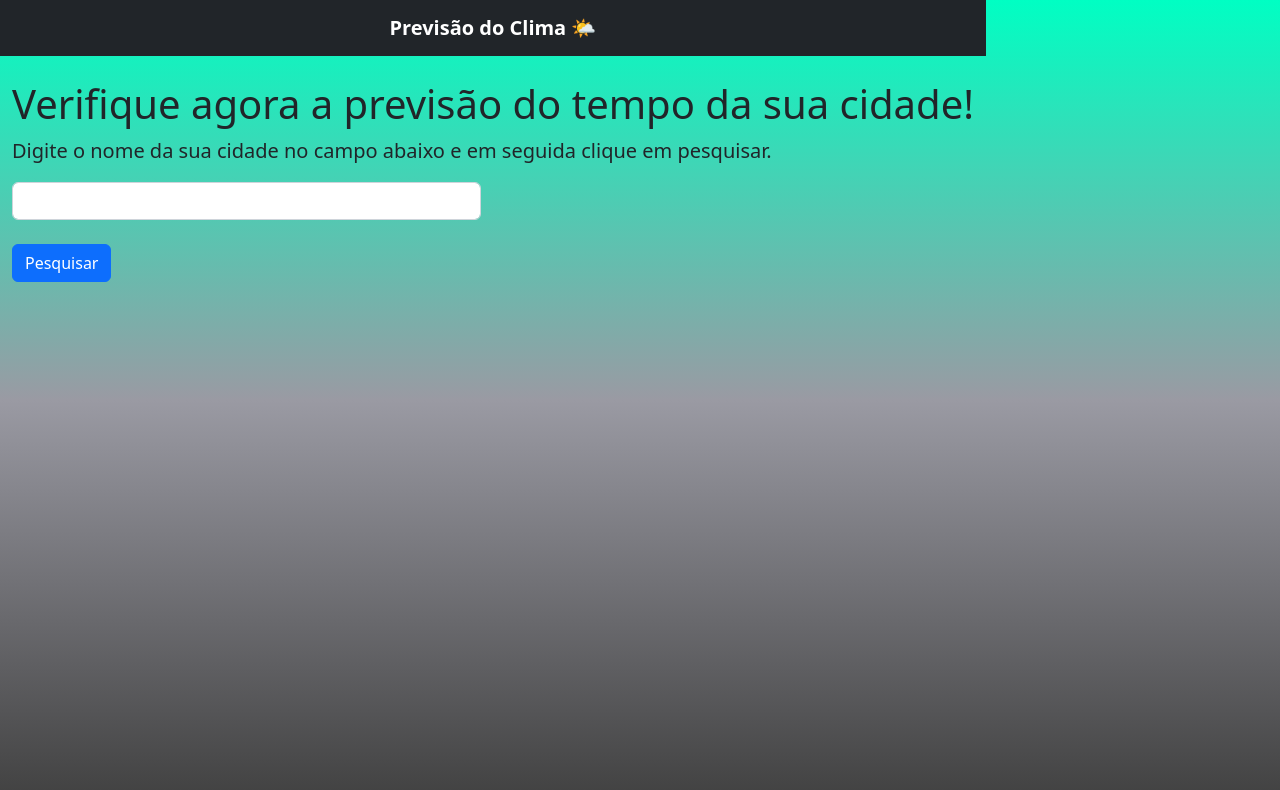
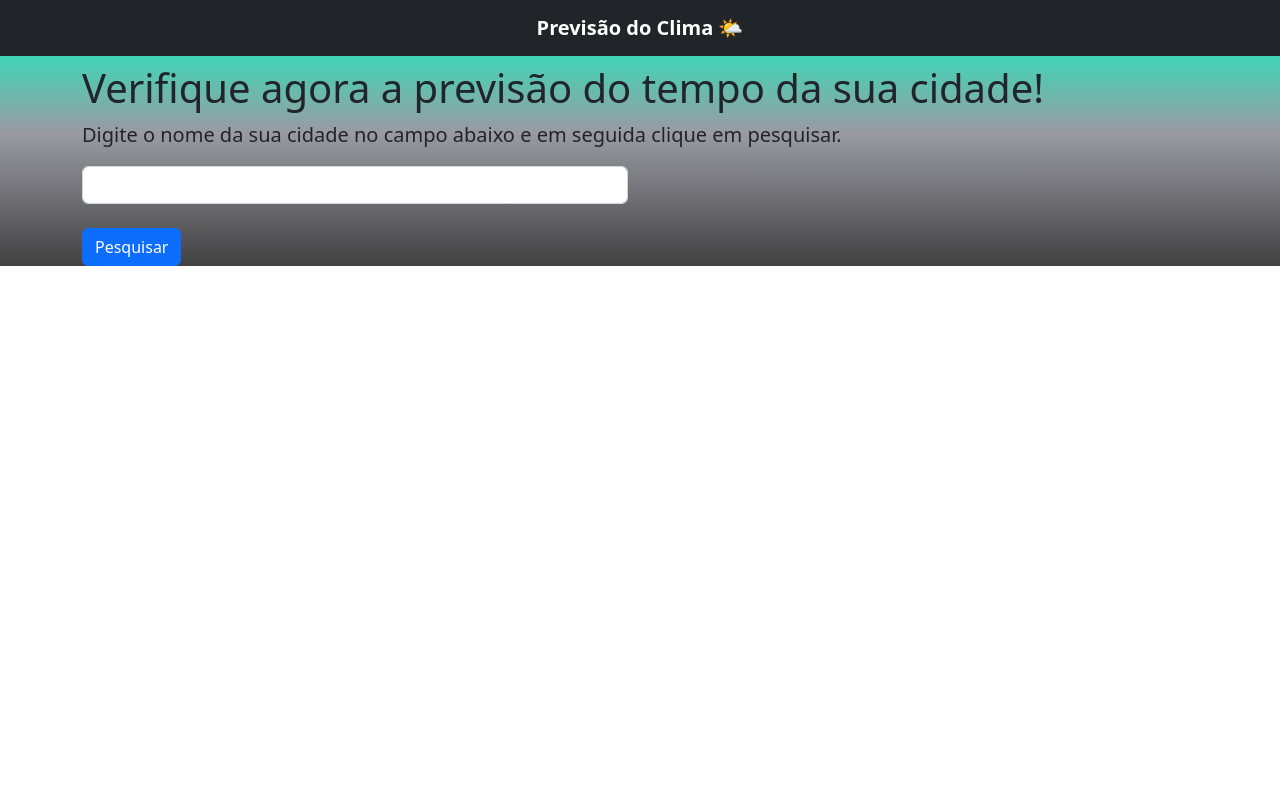
Before and after one commit to srisraeloliveira/clima, a React (Create React App) app: page / in a window 1280 px wide. Shown: the top 790 px of the page. Built offline with nearby package versions, Linux system fonts and the light colour scheme.

Commit message:
WeatherForecast.V3.4

```diff
--- a/public/index.html
+++ b/public/index.html
@@ -8,9 +8,9 @@
     <link href="https://cdn.jsdelivr.net/npm/bootstrap@5.2.2/dist/css/bootstrap.min.css" rel="stylesheet" integrity="sha384-Zenh87qX5JnK2Jl0vWa8Ck2rdkQ2Bzep5IDxbcnCeuOxjzrPF/et3URy9Bv1WTRi" crossorigin="anonymous">
     <style>
       body {
-        display: block flex;
-        width: 100vw;
-        height: 100vh;
+        background-clip: flex;
+        width: all;
+        height: all;
         background-image: linear-gradient(rgb(0, 255, 195),rgb(154, 154, 163), rgb(65, 65, 65));
         background-repeat: no-repeat;
       }
--- a/src/App.js
+++ b/src/App.js
@@ -1,4 +1,5 @@
 import { useState } from "react";
+import './styles.css'
 
 function App() {
   const [city, setCity] = useState("");
@@ -23,7 +24,7 @@ function App() {
 
   return (
     <div>
-      <strong className="navbar navbar-expand-md navbar-dark bg-dark mb-4">
+      <strong className="navbar navbar-expand-lg navbar-dark bg-dark mb-2">
         <a className="mx-auto navbar-brand text-white text-bold" href="#top">
         Previsão do Clima 🌤
         </a>
@@ -55,16 +56,16 @@ function App() {
               </div>
               <div>
                 <h1> Temperatura está em: {weatherForecast.current.temp_c}ºC</h1>
-                <h2> Hoje o dia está: {weatherForecast.current.condition.text}</h2>
-                <h2> Sensação térmica está em: {weatherForecast.current.feelslike_c}ºC</h2>
-                <h2> Índice UV: {weatherForecast.current.uv}</h2>
-                <h2> Temperatura Máxima: {weatherForecast.forecast.forecastday[0].day.maxtemp_c}ºC</h2>
-                <h2> Temperatura Mínima: {weatherForecast.forecast.forecastday[0].day.mintemp_c}ºC</h2>
-                <h2> Nascer do Sol: {weatherForecast.forecast.forecastday[0].astro.sunrise}</h2>
-                <h2> Pôr do Sol: {weatherForecast.forecast.forecastday[0].astro.sunset}</h2>
-                <h2> Fase da Lua: {weatherForecast.forecast.forecastday[0].astro.moon_phase}</h2>
-                <h2> Probabilidade de Chuva Diária: {weatherForecast.forecast.forecastday[0].day.daily_chance_of_rain}%</h2>
-                <h1> Atualizado em: {weatherForecast.current.last_updated}</h1>
+                <h3> Hoje o dia está: {weatherForecast.current.condition.text}</h3>
+                <h3> Sensação térmica está em: {weatherForecast.current.feelslike_c}ºC</h3>
+                <h3> Índice UV: {weatherForecast.current.uv}</h3>
+                <h3> Temperatura Máxima: {weatherForecast.forecast.forecastday[0].day.maxtemp_c}ºC</h3>
+                <h3> Temperatura Mínima: {weatherForecast.forecast.forecastday[0].day.mintemp_c}ºC</h3>
+                <h3> Nascer do Sol: {weatherForecast.forecast.forecastday[0].astro.sunrise}</h3>
+                <h3> Pôr do Sol: {weatherForecast.forecast.forecastday[0].astro.sunset}</h3>
+                <h3> Fase da Lua: {weatherForecast.forecast.forecastday[0].astro.moon_phase}</h3>
+                <h3> Probabilidade de Chuva Diária: {weatherForecast.forecast.forecastday[0].day.daily_chance_of_rain}%</h3>
+                <h4 className="att"> Atualizado em: {weatherForecast.current.last_updated}</h4>
               </div>
             </div>
           ) : null}
--- a/src/styles.css
+++ b/src/styles.css
@@ -0,0 +1,3 @@
+.att{
+    color: rgb(219, 142, 142);
+}
```
